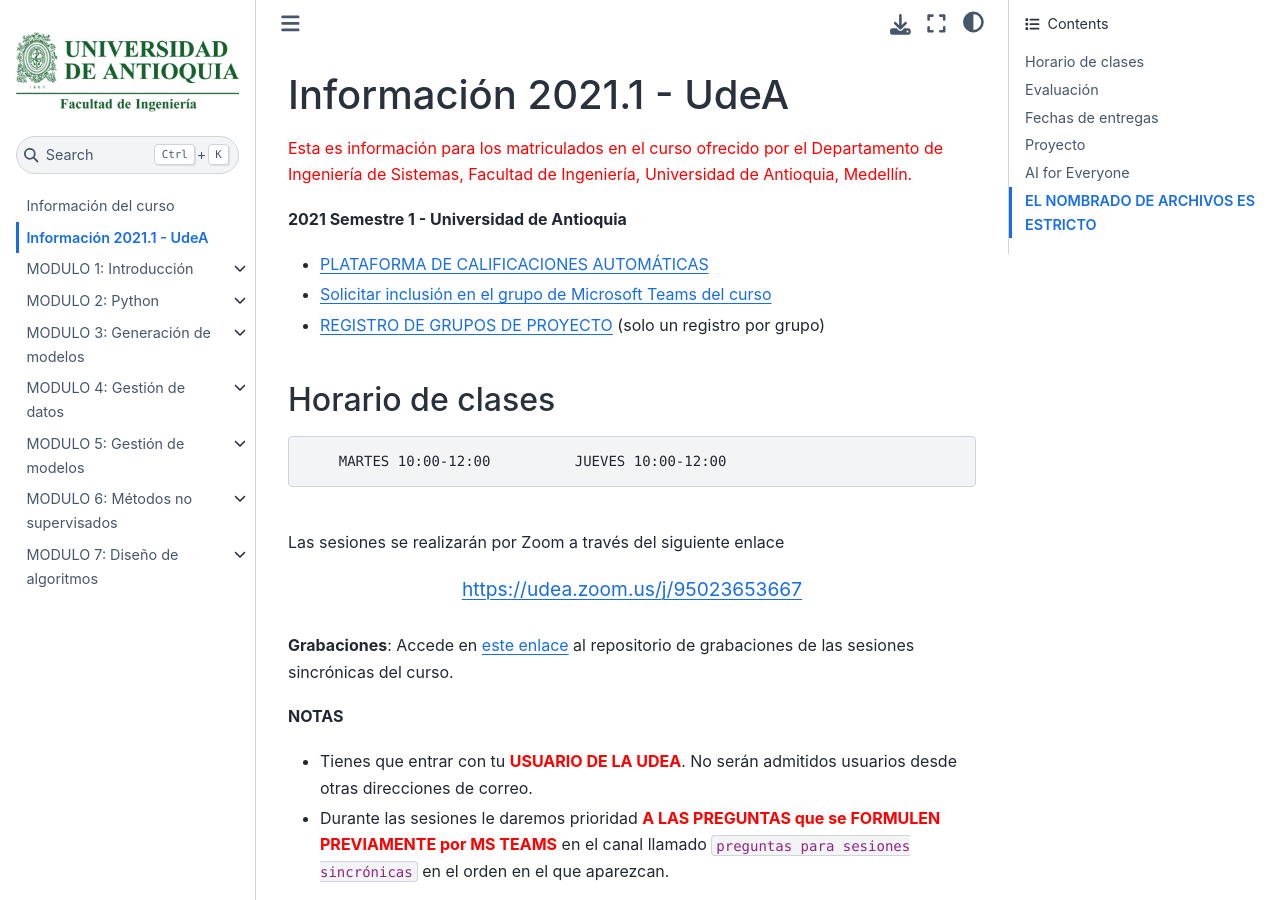
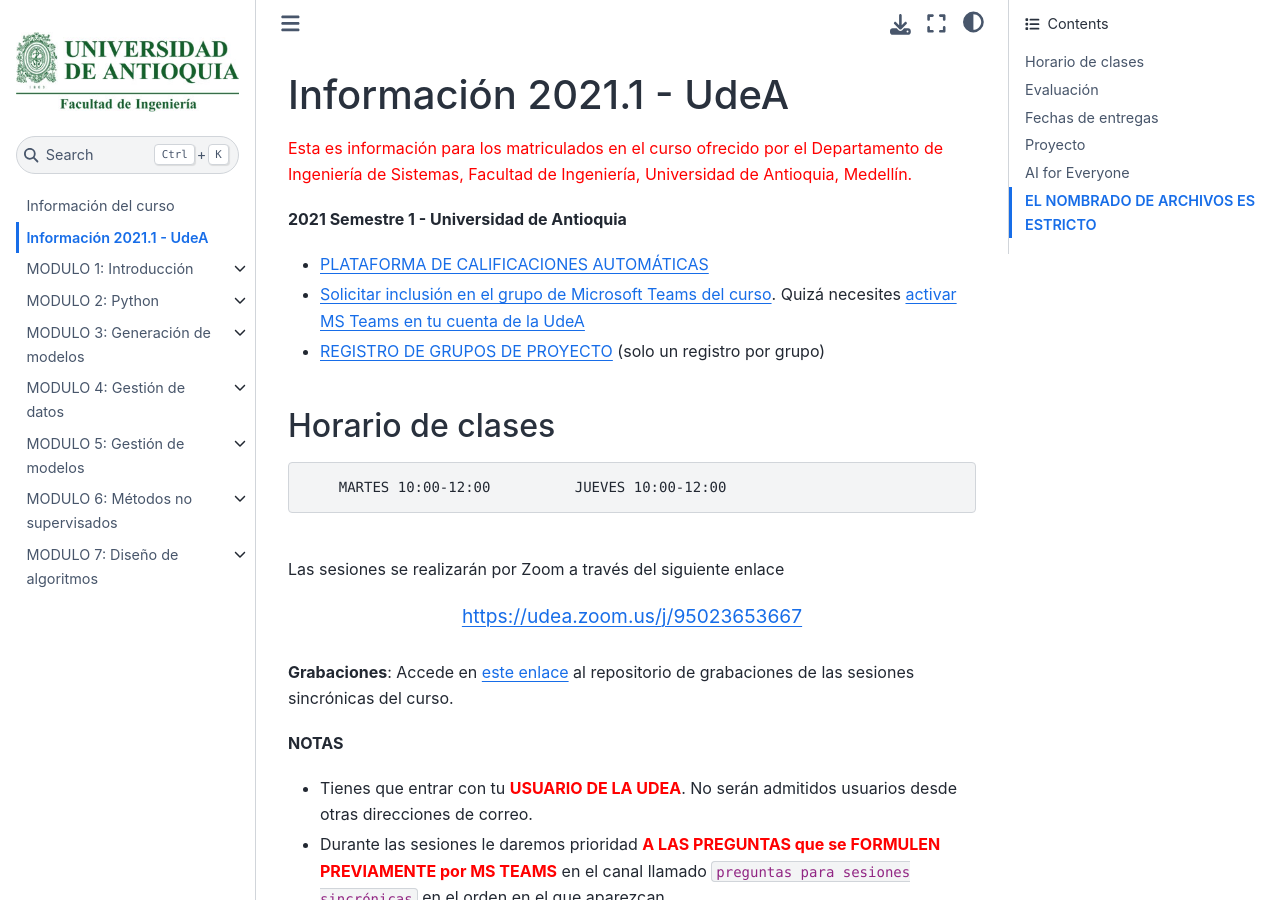
Before and after one commit to rramosp/ai4eng.v1.20211.udea, a Jupyter Book: the page built from content/M00_intro_udea.md, in a window 1280 px wide and 900 px high. Built offline with Jupyter Book 1.0.4 settings and Sphinx 7.4.7 and the Sphinx Book theme 1.1.4, drawn with Linux system fonts in a browser that asks for light colours; pages that are not in the unit, such as notebooks, are missing from menus.

```diff
--- a/content/M00_intro_udea.md
+++ b/content/M00_intro_udea.md
@@ -6,7 +6,7 @@
 **2021 Semestre 1 - Universidad de Antioquia**
 
 - [PLATAFORMA DE CALIFICACIONES AUTOMÁTICAS](https://m5knaekxo6.execute-api.us-west-2.amazonaws.com/dev-v0001/rlxmooc/web/login)
-- [Solicitar inclusión en el grupo de Microsoft Teams del curso](https://teams.microsoft.com/l/team/19%3af52598ef79fb4f2f9c23d6a92a4fd2b9%40thread.tacv2/conversations?groupId=57154a3b-7f2b-4050-8479-600704f64983&tenantId=99e1e721-7184-498e-8aff-b2ad4e53c1c2)
+- [Solicitar inclusión en el grupo de Microsoft Teams del curso](https://teams.microsoft.com/l/team/19%3af52598ef79fb4f2f9c23d6a92a4fd2b9%40thread.tacv2/conversations?groupId=57154a3b-7f2b-4050-8479-600704f64983&tenantId=99e1e721-7184-498e-8aff-b2ad4e53c1c2). Quizá necesites [activar MS Teams en tu cuenta de la UdeA](http://www.udea.edu.co/wps/wcm/connect/udea/189893cf-94f2-4435-ad5b-6914d60bb1ad/DI-GI-IN-11%2B%281%29+%281%29.pdf?MOD=AJPERES&CVID=n5W8Iev)
 - [REGISTRO DE GRUPOS DE PROYECTO](https://forms.gle/vEV7m9iVQhXGZ1QQ9) (solo un registro por grupo)
 
 
```
